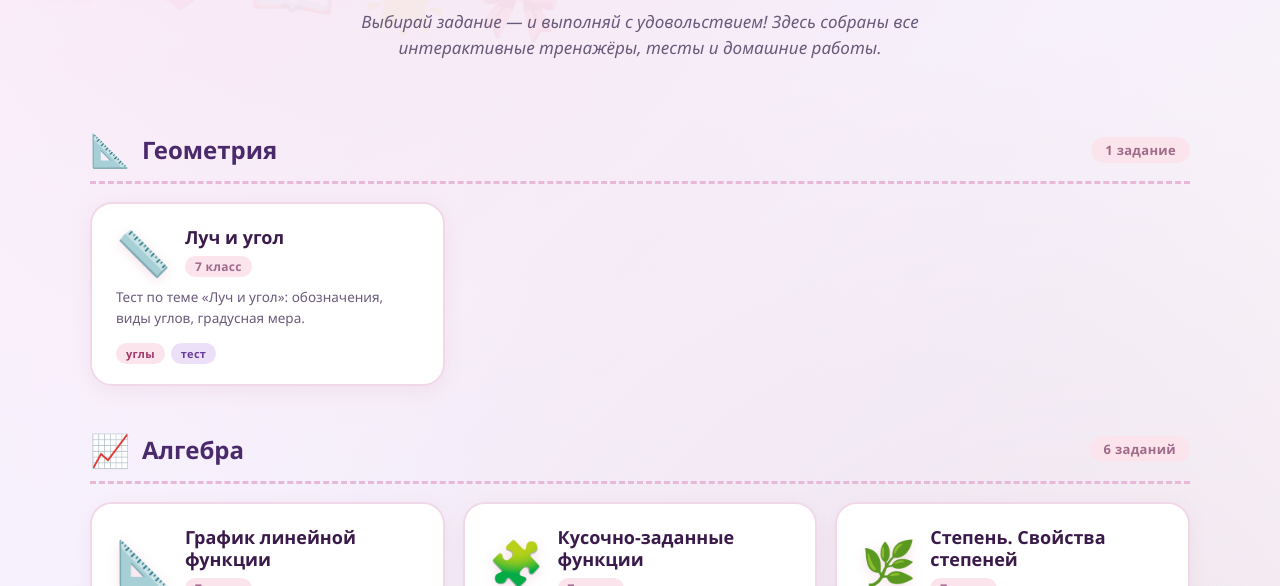
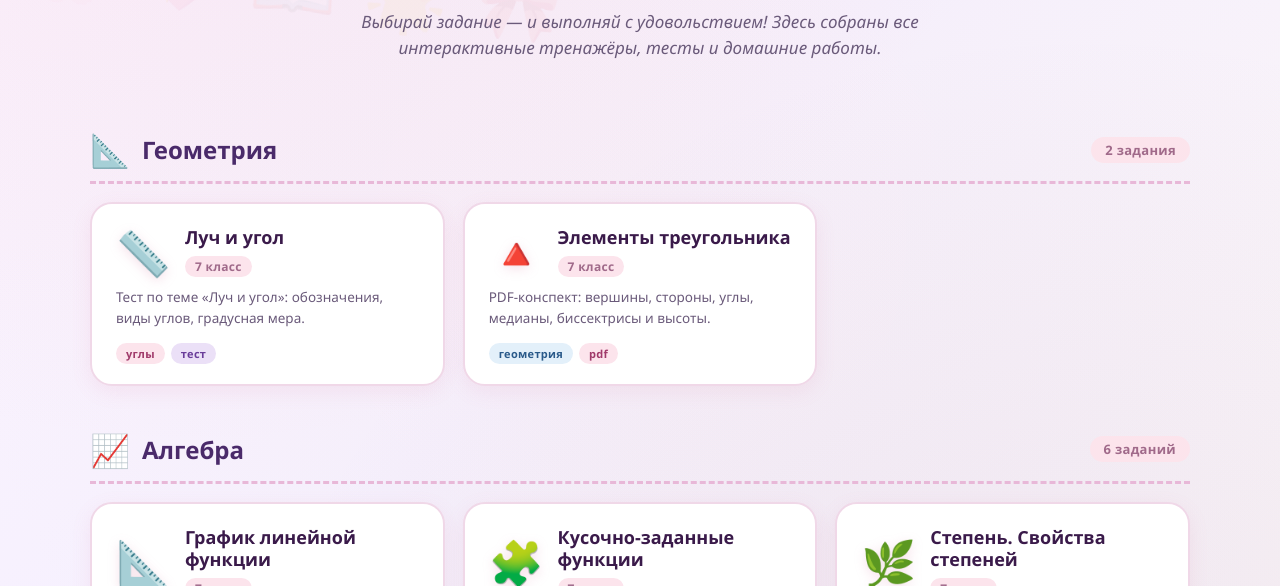
Before and after one commit to Kate10122/Diana7class, a plain HTML site: page index.html in a window 1280 px wide. Shown: the part 709-1295 px from the top of the page. Drawn offline with Linux system fonts and the light colour scheme.

Commit message:
index.html

```diff
--- a/index.html
+++ b/index.html
@@ -554,6 +554,19 @@ const games = [
       { text: 'практика', color: 'purple' }
     ]
   },
+   {
+    category: 'Геометрия',
+    categoryEmoji: '📐',
+    file: 'triangle.html', // Ссылка на наш созданный файл-обёртку
+    emoji: '🔺',
+    title: 'Элементы треугольника',
+    class: '7 класс',
+    desc: 'PDF-конспект: вершины, стороны, углы, медианы, биссектрисы и высоты.',
+    tags: [
+      { text: 'геометрия', color: 'blue' },
+      { text: 'pdf', color: 'pink' }
+    ]
+  },
   /* ═══════════════════════════════════════════════════════════════
      ➕ НОВЫЕ ЗАДАНИЯ ДОБАВЛЯЙТЕ НИЖЕ ⬇️
 
```
